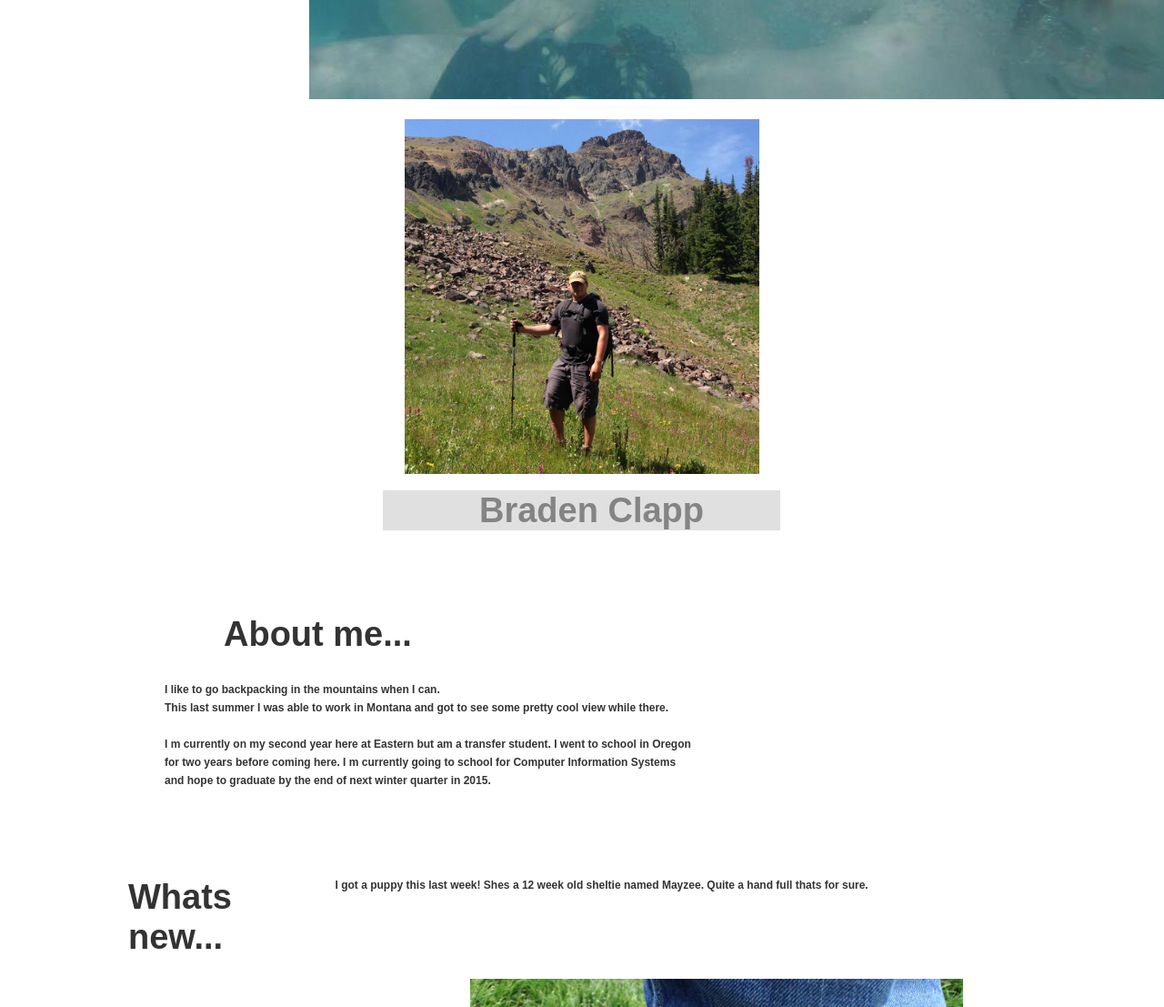
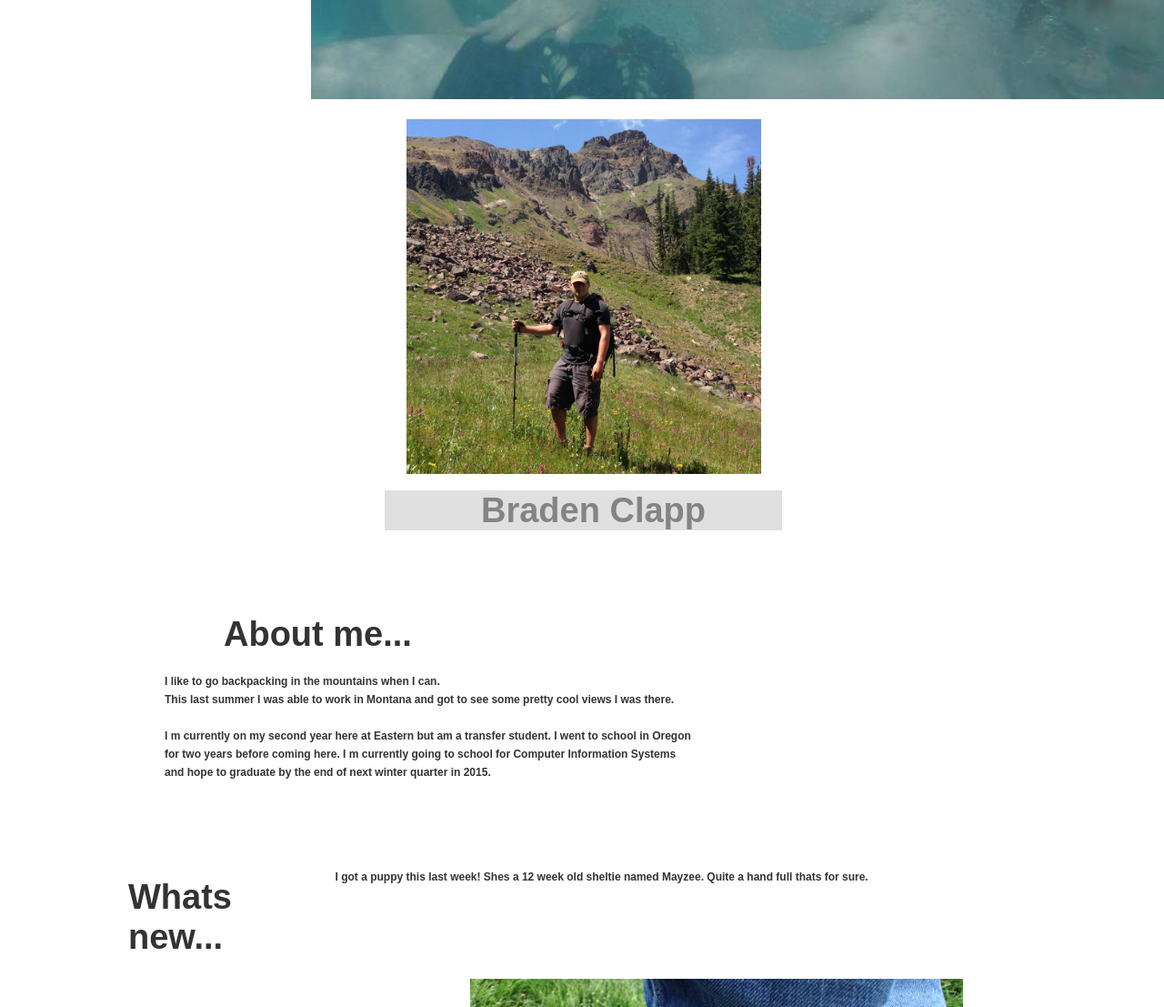
Before and after one commit to bclapp/AS1-About-Me, a plain HTML site: page index.html in a window 1280 px wide. Shown: the part 360-1467 px from the top of the page at 91% size. Drawn offline with Linux system fonts and the light colour scheme.

Commit message:
Version 6

```diff
--- a/css/clapp.webflow.css
+++ b/css/clapp.webflow.css
@@ -70,12 +70,12 @@ p {
 .pic {
   margin-right: -11px;
   margin-bottom: 22px;
-  margin-left: 288px;
+  margin-left: 290px;
   padding-left: 0px;
 }
 .text {
-  margin: -85px -56px 55px 14px;
-  padding: 62px 0px 23px;
+  margin: -94px -56px 78px 14px;
+  padding: 62px 0px 9px;
   font-weight: 600;
 }
 .block {
```
Also changed, not shown: index.html (+2 -2 lines).
